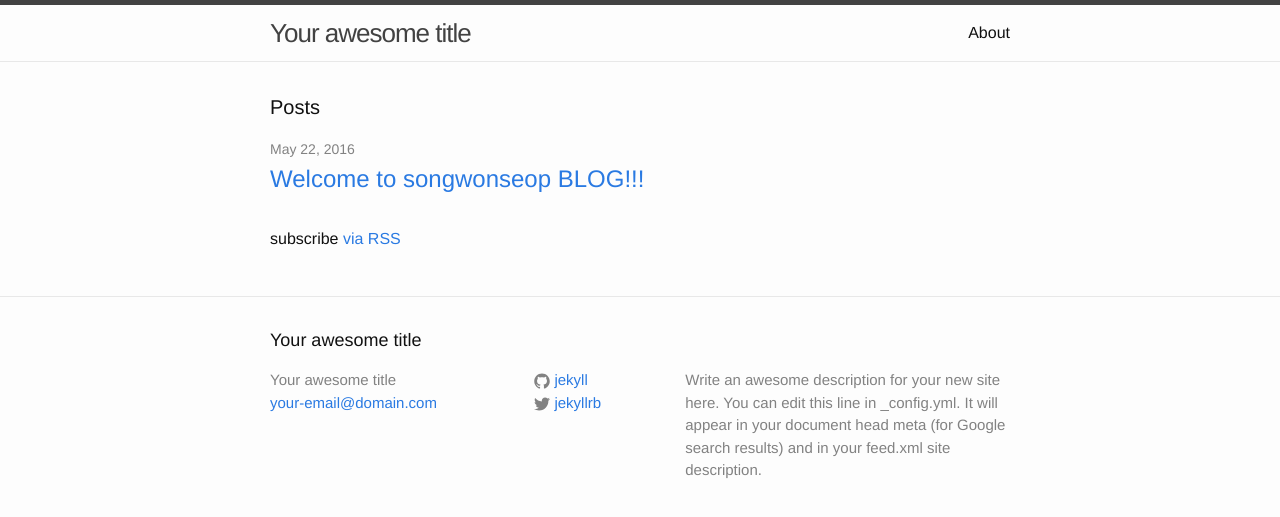
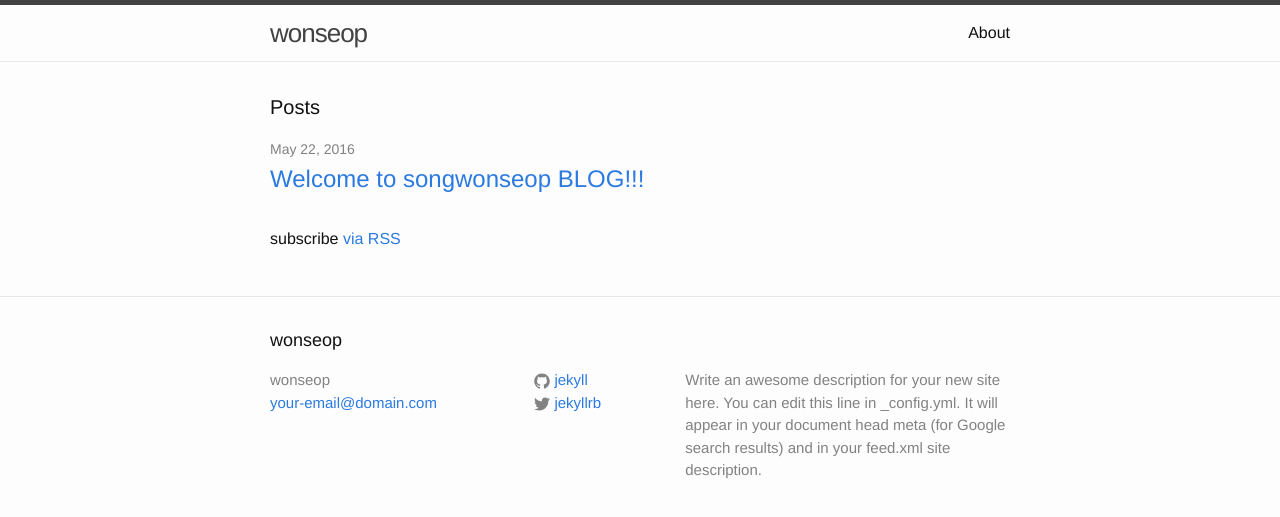
Before and after one commit to songwonseop/songwonseop.github.com, a Jekyll site: the page built from index.html, in a window 1280 px wide. Shown: the top 517 px of the page. Built offline with Jekyll 4.4.1, drawn with Linux system fonts in a browser that asks for light colours.

Commit message:
Update _config.yml

```diff
--- a/_config.yml
+++ b/_config.yml
@@ -6,7 +6,7 @@
 # 'jekyll serve'. If you change this file, please restart the server process.
 
 # Site settings
-title: Your awesome title
+title: wonseop
 email: your-email@domain.com
 description: > # this means to ignore newlines until "baseurl:"
   Write an awesome description for your new site here. You can edit this
```
